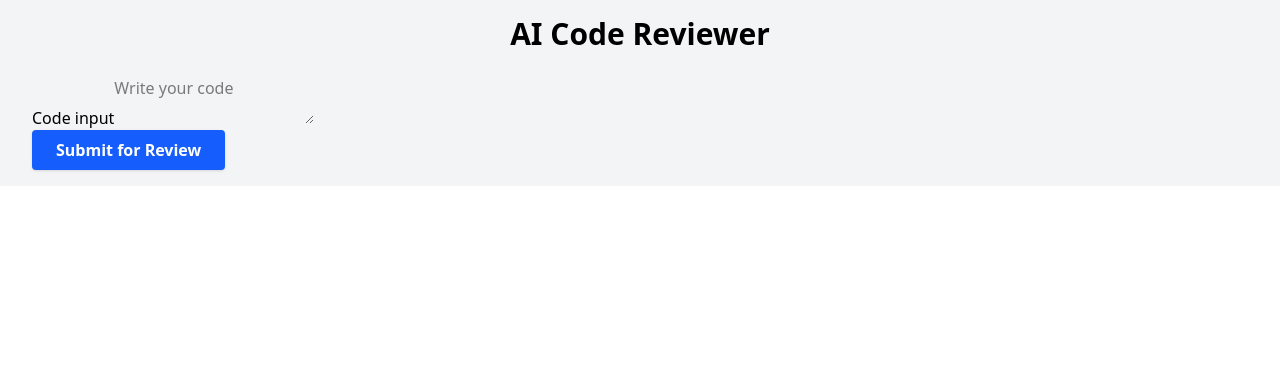
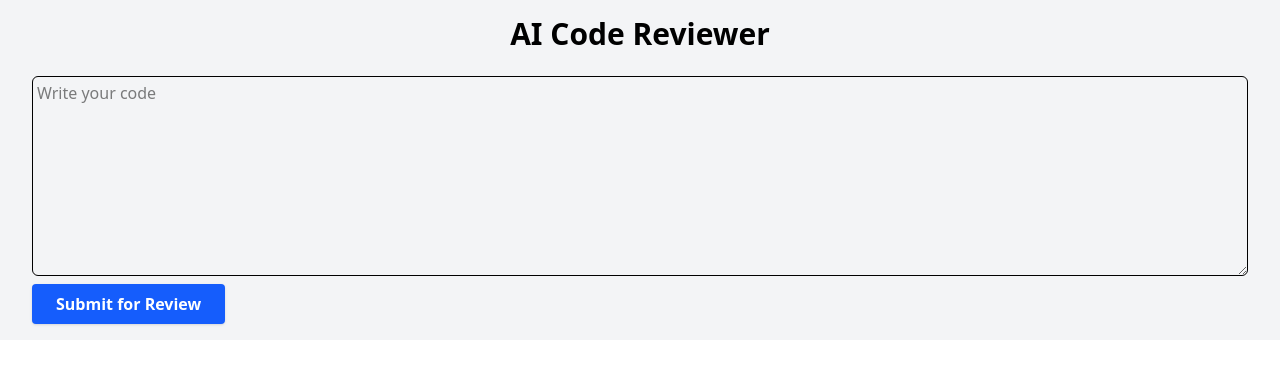
Before and after one commit to KristianKjerstad/AI-Code-Review-Workshop, a React (Vite) app in the folder frontend/: page / in a window 1280 px wide. Shown: the top 366 px of the page. Built offline with nearby package versions, Linux system fonts and the light colour scheme.

Commit message:
Create component for user input

```diff
--- a/frontend/src/components/form/UserInput.tsx
+++ b/frontend/src/components/form/UserInput.tsx
@@ -1,11 +1,7 @@
 export function UserInput() {
     return (
-        <div>
-            <label htmlFor="user-input">Code input</label>
-            <textarea name="user-input" id="user-input" placeholder="Write your code">
-
-            </textarea>
+        <div className="flex flex-col my-2">
+            <textarea name="user-input" id="user-input" placeholder="Write your code" className="p-1 h-[200px] w-max-[700px] border-1 rounded-md" />
         </div>
-
     )
 }
```
